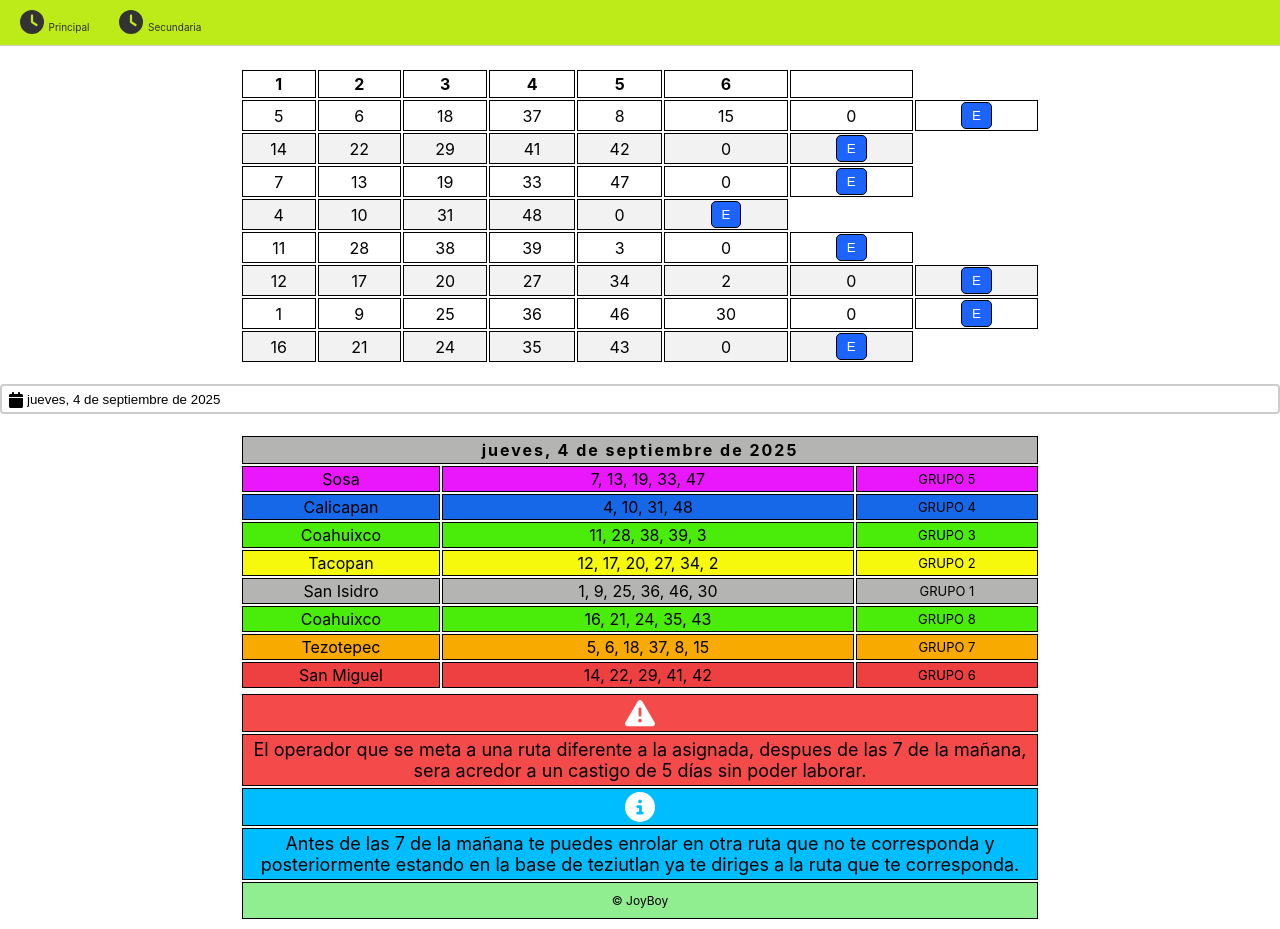
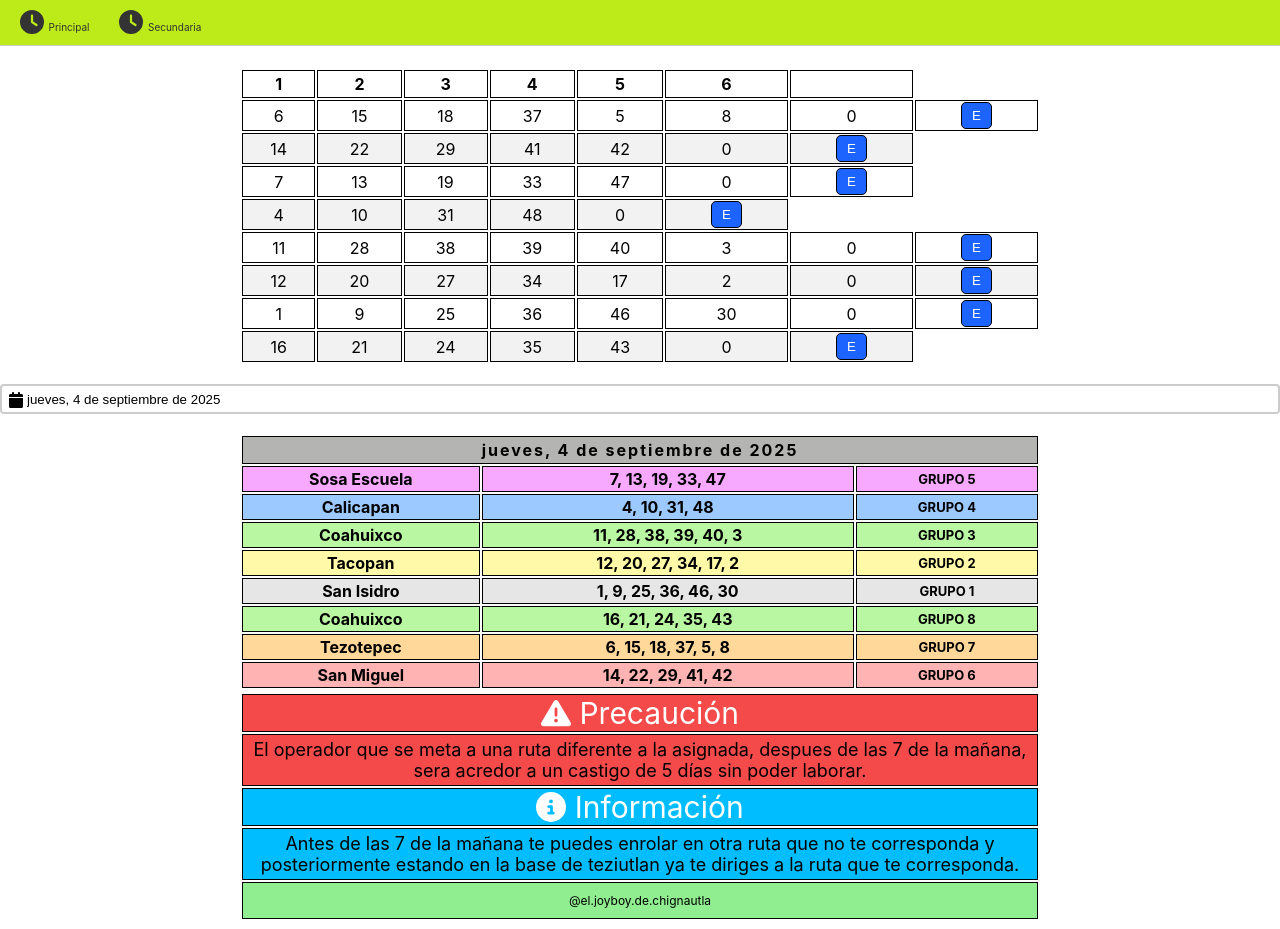
Before and after one commit to ingeabraham23/horarios, a React (Vite) app: page /#/ in a window 1280 px wide. Shown: the top 929 px of the page. Built offline with nearby package versions, Linux system fonts and the light colour scheme.

Commit message:
cambio en paleta de colores

```diff
--- a/src/components/Principal.jsx
+++ b/src/components/Principal.jsx
@@ -16,12 +16,12 @@ function Principal() {
   const [fechaSeleccionada, setFechaSeleccionada] = useState(fechaActual); // Estado para la fecha seleccionada en el DatePicker, se inicializa con la fecha en que se esta ejecutando la aplicación
 
   const [grupos, setGrupos] = useState([
-    { nombre: "GRUPO 7", numeros: [5, 6, 18, 37, 8, 15, 0] },
+    { nombre: "GRUPO 7", numeros: [6, 15, 18, 37, 5, 8, 0] },
     { nombre: "GRUPO 6", numeros: [14, 22, 29, 41, 42, 0] },
     { nombre: "GRUPO 5", numeros: [7, 13, 19, 33, 47, 0] },
     { nombre: "GRUPO 4", numeros: [4, 10, 31, 48, 0] },
-    { nombre: "GRUPO 3", numeros: [11, 28, 38, 39, 3, 0] },
-    { nombre: "GRUPO 2", numeros: [12, 17, 20, 27, 34, 2, 0] },
+    { nombre: "GRUPO 3", numeros: [11, 28, 38, 39, 40, 3, 0] },
+    { nombre: "GRUPO 2", numeros: [12, 20, 27, 34, 17, 2, 0] },
     { nombre: "GRUPO 1", numeros: [1, 9, 25, 36, 46, 30, 0] },
     { nombre: "GRUPO 8", numeros: [16, 21, 24, 35, 43, 0] },
   ]); // Estado para los grupos de Unidades
--- a/src/components/Secundaria.jsx
+++ b/src/components/Secundaria.jsx
@@ -16,12 +16,12 @@ function Secundaria() {
   const [fechaSeleccionada, setFechaSeleccionada] = useState(fechaActual); // Estado para la fecha seleccionada en el DatePicker, se inicializa con la fecha en que se esta ejecutando la aplicación
 
   const [grupos, setGrupos] = useState([
-      { nombre: "GRUPO 7", numeros: [5, 6, 18, 37, 8, 15, 0] },
+    { nombre: "GRUPO 7", numeros: [6, 15, 18, 37, 5, 8, 0] },
     { nombre: "GRUPO 6", numeros: [14, 22, 29, 41, 42, 0] },
     { nombre: "GRUPO 5", numeros: [7, 13, 19, 33, 47, 0] },
     { nombre: "GRUPO 4", numeros: [4, 10, 31, 48, 0] },
-      { nombre: "GRUPO 3", numeros: [11, 28, 38, 39, 3, 0] },
-      { nombre: "GRUPO 2", numeros: [12, 17, 20, 27, 34, 2, 0] },
+    { nombre: "GRUPO 3", numeros: [11, 28, 38, 39, 40, 3, 0] },
+    { nombre: "GRUPO 2", numeros: [12, 20, 27, 34, 17, 2, 0] },
     { nombre: "GRUPO 1", numeros: [1, 9, 25, 36, 46, 30, 0] },
     { nombre: "GRUPO 8", numeros: [16, 21, 24, 35, 43, 0] },
   ]); // Estado para los grupos de Unidades
--- a/src/components/tabla.jsx
+++ b/src/components/tabla.jsx
@@ -18,17 +18,17 @@ function Tabla({ grupos, fecha }) {
     day: "numeric",
   };
   const coloresFila = [
-    "#EA17FC",
-    "#1668E8",
-    "#4AEC09",
-    "#F6F90C",
-    "#B4B4B2",
-    "#4AEC09",
-    "#F9AA01",
-    "#EE4040",
-  ];
+  "#F7A8FF", // Rosa/Magenta claro
+  "#9CC9FF", // Azul claro
+  "#B9F7A3", // Verde claro
+  "#FFF9A8", // Amarillo claro
+  "#E6E6E6", // Gris claro
+  "#B9F7A3", // Verde claro
+  "#FFD89A", // Naranja claro
+  "#FFB3B3", // Rojo claro
+];
   const rutas = [
-    "Sosa",
+    "Sosa Escuela",
     "Calicapan",
     "Coahuixco",
     "Tacopan",
@@ -218,8 +218,8 @@ function Tabla({ grupos, fecha }) {
         <tbody>
           {grupos.map((grupo, index) => {
             return (
-              <tr key={index} style={{ backgroundColor: coloresFila[index] }}>
-                <td style={{ width: "25%" }}>{rutas[index]}</td>
+              <tr key={index} style={{ backgroundColor: coloresFila[index], fontWeight: 'bold' }}>
+                <td style={{ width: "30%" }}>{rutas[index]}</td>
                 <td colSpan={2}>
                   {grupo.numeros.filter((n) => n !== 0).join(", ")}
                 </td>
@@ -241,7 +241,7 @@ function Tabla({ grupos, fecha }) {
               colSpan={9}
               className="celda-icono"
             >
-              <FontAwesomeIcon icon={faTriangleExclamation}></FontAwesomeIcon>
+              <FontAwesomeIcon icon={faTriangleExclamation}></FontAwesomeIcon>{" "}Precaución
             </td>
           </tr>
           <tr>
@@ -261,7 +261,7 @@ function Tabla({ grupos, fecha }) {
               colSpan={9}
               className="celda-icono"
             >
-              <FontAwesomeIcon icon={faCircleInfo}></FontAwesomeIcon>
+              <FontAwesomeIcon icon={faCircleInfo}></FontAwesomeIcon>{" "}Información
             </td>
           </tr>
           <tr>
@@ -277,7 +277,7 @@ function Tabla({ grupos, fecha }) {
           </tr>
           <tr>
             <td colSpan={9} className="copyright-horarios">
-              © JoyBoy
+              @el.joyboy.de.chignautla
             </td>
           </tr>
         </tfoot>
@@ -467,7 +467,7 @@ function Tabla({ grupos, fecha }) {
           </tr>
           <tr>
             <td colSpan={9} className="copyright-horarios">
-              © JoyBoy
+              @el.joyboy.de.chignautla
             </td>
           </tr>
         </tfoot>
@@ -800,7 +800,7 @@ function Tabla({ grupos, fecha }) {
           </tr>
           <tr>
             <td colSpan={9} className="copyright-horarios">
-              © JoyBoy
+              @el.joyboy.de.chignautla
             </td>
           </tr>
         </tfoot>
@@ -997,7 +997,7 @@ function Tabla({ grupos, fecha }) {
           </tr>
           <tr>
             <td colSpan={9} className="copyright-horarios">
-              © JoyBoy
+              @el.joyboy.de.chignautla
             </td>
           </tr>
         </tfoot>
@@ -1257,7 +1257,7 @@ function Tabla({ grupos, fecha }) {
           })}
           <tr>
             <td colSpan={3} className="copyright-horarios">
-              © JoyBoy
+              @el.joyboy.de.chignautla
             </td>
           </tr>
         </tbody>
@@ -1511,7 +1511,7 @@ function Tabla({ grupos, fecha }) {
           </tr>
           <tr>
             <td colSpan={7} className="copyright-horarios">
-              © JoyBoy
+              @el.joyboy.de.chignautla
             </td>
           </tr>
         </tfoot>
@@ -1765,7 +1765,7 @@ function Tabla({ grupos, fecha }) {
           </tr>
           <tr>
             <td colSpan={7} className="copyright-horarios">
-              © JoyBoy
+              @el.joyboy.de.chignautla
             </td>
           </tr>
         </tfoot>
@@ -2019,7 +2019,7 @@ function Tabla({ grupos, fecha }) {
           </tr>
           <tr>
             <td colSpan={7} className="copyright-horarios">
-              © JoyBoy
+              @el.joyboy.de.chignautla
             </td>
           </tr>
         </tfoot>
@@ -2273,7 +2273,7 @@ function Tabla({ grupos, fecha }) {
           </tr>
           <tr>
             <td colSpan={7} className="copyright-horarios">
-              © JoyBoy
+              @el.joyboy.de.chignautla
             </td>
           </tr>
         </tfoot>
@@ -2363,7 +2363,7 @@ function Tabla({ grupos, fecha }) {
           </tr>
           <tr>
             <td colSpan={3} className="copyright-horarios">
-              © JoyBoy
+              @el.joyboy.de.chignautla
             </td>
           </tr>
         </tbody>
```
Lines whose indentation alone changed are shown as unchanged.
